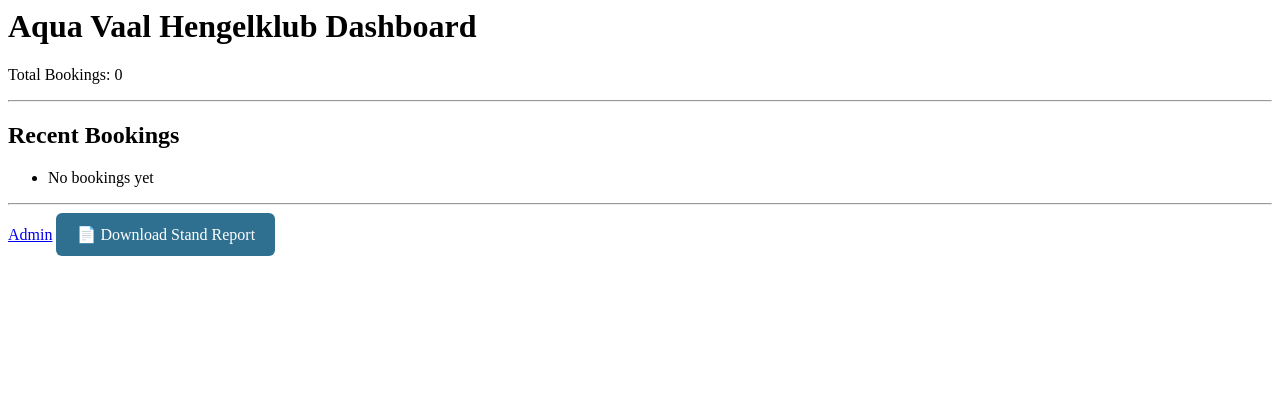
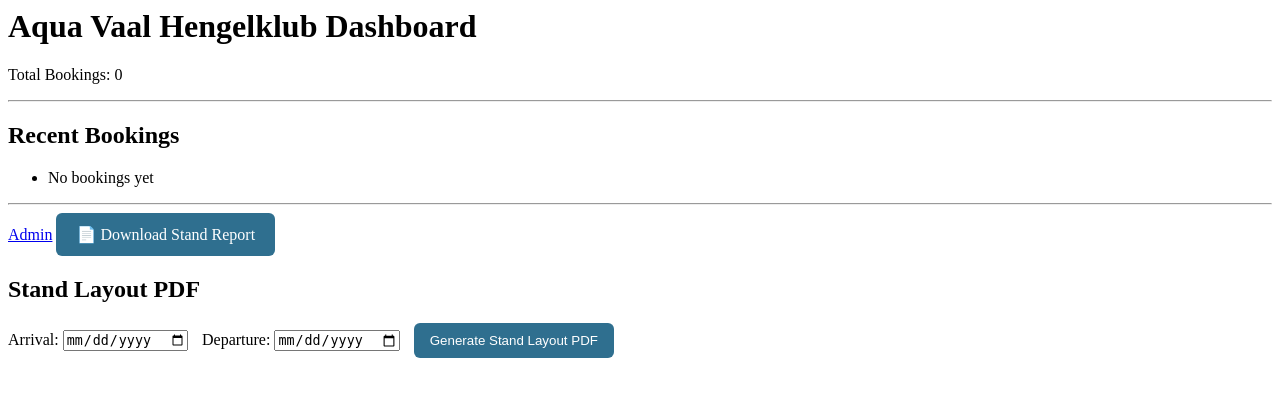
Before and after one commit to GoggaWilma/aquavaal-booking, a Django app: page / in a window 1280 px wide. Shown: the top 397 px of the page. Run offline with Django 5.2, Linux system fonts and the light colour scheme; data that the repository does not hold is empty.

Commit message:
Add stand 1 to 40 layout PDF report

```diff
--- a/bookings/templates/dashboard.html
+++ b/bookings/templates/dashboard.html
@@ -28,3 +28,24 @@
 ">
 📄 Download Stand Report
 </a>
+
+<h2>Stand Layout PDF</h2>
+
+<form action="/report/stands/" method="get" style="margin-top:20px;">
+    <label for="arrival">Arrival:</label>
+    <input type="date" name="arrival" id="arrival" required>
+
+    <label for="departure" style="margin-left:10px;">Departure:</label>
+    <input type="date" name="departure" id="departure" required>
+
+    <button type="submit" style="
+        padding:10px 16px;
+        background:#2f6f8f;
+        color:white;
+        border:none;
+        border-radius:6px;
+        margin-left:10px;
+    ">
+        Generate Stand Layout PDF
+    </button>
+</form>
--- a/bookings/views.py
+++ b/bookings/views.py
@@ -115,7 +115,7 @@ def dashboard(request):
 
     return render(request, 'dashboard.html', context)
 
-from datetime import datetime, time
+    from datetime import datetime, time
 
 from django.http import HttpResponse
 from django.contrib.admin.views.decorators import staff_member_required
@@ -161,178 +161,205 @@ def stand_report_pdf(request):
     available_color = HexColor("#2E8B57")
     border_color = HexColor("#D5D8DC")
     box_bg = HexColor("#F8F9F9")
+    section_color = HexColor("#154360")
     muted_text = HexColor("#566573")
 
-    # Header
-    p.setTitle("Aqua Vaal Stand Layout")
-    p.setFont("Helvetica-Bold", 20)
-    p.setFillColor(title_color)
-    p.drawString(30, page_height - 30, "Aqua Vaal Stand Layout")
+    # Real layout sections
+    layout_sections = [
+        ("Eskom", [1, 2]),
+        ("Owners A", [3]),
+        ("Boat Club", [4, 5, 6, 7]),
+        ("Owners B", [8, 9, 10, 11, 12, 13, 14]),
+        ("Public", [15, 16, 17, 18, 19, 20, 21]),
+        ("Owners C", [22, 23, 24, 25, 26, 27, 28, 29, 30, 31, 32, 33, 34, 35, 36, 37, 38, 39, 40]),
+    ]
 
-    p.setFont("Helvetica", 10)
-    p.setFillColor(black)
-    if arrival and departure:
-        period_text = (
-            f"Period: {arrival.strftime('%d %b %Y %H:%M')} "
-            f"to {departure.strftime('%d %b %Y %H:%M')}"
-        )
-    elif arrival:
-        period_text = f"From: {arrival.strftime('%d %b %Y %H:%M')}"
-    elif departure:
-        period_text = f"Until: {departure.strftime('%d %b %Y %H:%M')}"
-    else:
-        period_text = "Period: All active bookings"
+    # Load stands once
+    stands = Stand.objects.all().order_by("number")
+    stand_lookup = {stand.number: stand for stand in stands}
 
-    p.drawString(30, page_height - 48, period_text)
-
-    # Legend
-    legend_y = page_height - 72
-    p.setFont("Helvetica-Bold", 10)
-    p.setFillColor(black)
-    p.drawString(30, legend_y, "Legend:")
-
-    p.setFillColor(available_color)
-    p.rect(75, legend_y - 8, 12, 12, fill=1, stroke=0)
-    p.setFillColor(black)
-    p.setFont("Helvetica", 10)
-    p.drawString(92, legend_y - 6, "Available")
-
-    p.setFillColor(booked_color)
-    p.rect(160, legend_y - 8, 12, 12, fill=1, stroke=0)
-    p.setFillColor(black)
-    p.drawString(177, legend_y - 6, "Booked")
-
-    stands = Stand.objects.all().order_by("number")
-
-    # Grid layout
-    cols = 4
-    margin_x = 30
-    margin_y_top = 100
-    margin_y_bottom = 30
-    gap_x = 12
-    gap_y = 14
-
-    usable_width = page_width - (margin_x * 2)
-    box_width = (usable_width - (gap_x * (cols - 1))) / cols
-    box_height = 78
-
-    x = margin_x
-    y = page_height - margin_y_top
-    col = 0
-
+    # Load bookings once
     booking_stands = BookingStand.objects.filter(
         is_active=True
     ).select_related("booking", "booking__user", "stand")
 
-    # Apply date filter once
     if arrival and departure:
         booking_stands = booking_stands.filter(
             booking__arrival_datetime__lt=departure,
             booking__departure_datetime__gt=arrival,
-    )
+        )
+    elif arrival:
+        booking_stands = booking_stands.filter(
+            booking__departure_datetime__gt=arrival
+        )
+    elif departure:
+        booking_stands = booking_stands.filter(
+            booking__arrival_datetime__lt=departure
+        )
 
-    # Build lookup
-    stand_map = {}
+    # Map stand_id -> bookingstand
+    stand_booking_map = {}
     for bs in booking_stands:
-        if bs.stand_id not in stand_map:
-            stand_map[bs.stand_id] = bs
+        if bs.stand_id and bs.stand_id not in stand_booking_map:
+            stand_booking_map[bs.stand_id] = bs
 
+    def draw_header():
+        p.setTitle("Aqua Vaal Stand Layout")
+        p.setFont("Helvetica-Bold", 20)
+        p.setFillColor(title_color)
+        p.drawString(25, page_height - 28, "Aqua Vaal Stand Layout")
+
+        p.setFont("Helvetica", 10)
+        p.setFillColor(black)
+
+        if arrival and departure:
+            period_text = (
+                f"Period: {arrival.strftime('%d %b %Y %H:%M')} "
+                f"to {departure.strftime('%d %b %Y %H:%M')}"
+            )
         elif arrival:
-            qs = qs.filter(booking__departure_datetime__gt=arrival)
+            period_text = f"From: {arrival.strftime('%d %b %Y %H:%M')}"
         elif departure:
-            qs = qs.filter(booking__arrival_datetime__lt=departure)
+            period_text = f"Until: {departure.strftime('%d %b %Y %H:%M')}"
+        else:
+            period_text = "Period: All active bookings"
 
-        booking_stand = stand_map.get(stand.id)
+        p.drawString(25, page_height - 45, period_text)
+
+        p.setFont("Helvetica-Bold", 10)
+        p.drawString(25, page_height - 65, "Legend:")
+
+        p.setFillColor(available_color)
+        p.rect(72, page_height - 72, 12, 12, fill=1, stroke=0)
+        p.setFillColor(black)
+        p.setFont("Helvetica", 10)
+        p.drawString(90, page_height - 70, "Available")
+
+        p.setFillColor(booked_color)
+        p.rect(160, page_height - 72, 12, 12, fill=1, stroke=0)
+        p.setFillColor(black)
+        p.drawString(178, page_height - 70, "Booked")
+
+        p.setFont("Helvetica-Oblique", 9)
+        p.setFillColor(muted_text)
+        p.drawString(260, page_height - 70, "Left to right: Stand 1 to Stand 40 along the river")
+
+    def draw_stand_box(x, y, width, height, stand_number):
+        stand = stand_lookup.get(stand_number)
+
+        if stand:
+            booking_stand = stand_booking_map.get(stand.id)
+        else:
+            booking_stand = None
 
         is_booked = booking_stand is not None
         status_color = booked_color if is_booked else available_color
         status_text = "BOOKED" if is_booked else "AVAILABLE"
 
-        # Outer box
         p.setFillColor(box_bg)
         p.setStrokeColor(border_color)
-        p.roundRect(x, y - box_height, box_width, box_height, 8, fill=1, stroke=1)
+        p.roundRect(x, y - height, width, height, 6, fill=1, stroke=1)
 
-        # Status banner
         p.setFillColor(status_color)
-        p.roundRect(x + 8, y - 22, 68, 16, 4, fill=1, stroke=0)
+        p.roundRect(x + 6, y - 20, 56, 14, 4, fill=1, stroke=0)
+
         p.setFillColor(white)
-        p.setFont("Helvetica-Bold", 8)
-        p.drawString(x + 17, y - 17, status_text)
+        p.setFont("Helvetica-Bold", 7)
+        p.drawString(x + 12, y - 15, status_text)
 
-        # Stand title
         p.setFillColor(title_color)
-        p.setFont("Helvetica-Bold", 12)
-        p.drawString(x + 84, y - 17, f"Stand {stand.number}")
+        p.setFont("Helvetica-Bold", 10)
+        p.drawString(x + 68, y - 15, f"Stand {stand_number}")
 
-        # Details
         p.setFillColor(black)
-        p.setFont("Helvetica", 9)
+        p.setFont("Helvetica", 7)
 
         if is_booked:
             booking = booking_stand.booking
+            guest_name = "-"
             if booking.user:
-                guest_name = booking.user.get_full_name().strip() or booking.user.email
-            else:
-                guest_name = "Guest assigned"
+                guest_name = booking.user.get_full_name().strip() or booking.user.email or "-"
 
-            guest_line = f"Name: {guest_name}"
-            date_line = (
+            if len(guest_name) > 20:
+                guest_name = guest_name[:17] + "..."
+
+            date_text = (
                 f"{booking.arrival_datetime.strftime('%d %b')} - "
                 f"{booking.departure_datetime.strftime('%d %b')}"
             )
         else:
-            guest_line = "Name: -"
-            date_line = "Ready to book"
+            guest_name = "-"
+            date_text = "Ready to book"
 
-        # Clip long names a bit
-        if len(guest_line) > 32:
-            guest_line = guest_line[:29] + "..."
+        p.drawString(x + 8, y - 34, guest_name)
+        p.setFillColor(muted_text)
+        p.drawString(x + 8, y - 46, date_text)
 
-        p.drawString(x + 10, y - 40, guest_line)
-        p.setFillColor(muted_text)
-        p.drawString(x + 10, y - 54, date_line)
+    draw_header()
 
-        # Next box position
-        col += 1
-        if col == cols:
-            col = 0
-            x = margin_x
-            y -= (box_height + gap_y)
-        else:
-            x += (box_width + gap_x)
+    # Layout measurements
+    left_margin = 25
+    right_margin = 25
+    top_y = page_height - 95
+    bottom_margin = 25
+    section_gap = 16
+    row_gap = 8
 
-        # New page
-        if y - box_height < margin_y_bottom:
+    box_height = 52
+    usable_width = page_width - left_margin - right_margin
+    max_cols = 7
+    box_gap = 6
+    box_width = (usable_width - (box_gap * (max_cols - 1))) / max_cols
+
+    current_y = top_y
+
+    for section_name, stand_numbers in layout_sections:
+        needed_height = 20 + box_height + section_gap
+
+        if current_y - needed_height < bottom_margin:
             p.showPage()
-            page_width, page_height = landscape(A4)
+            draw_header()
+            current_y = top_y
 
-            # Reset header on new page
-            p.setFont("Helvetica-Bold", 20)
-            p.setFillColor(title_color)
-            p.drawString(30, page_height - 30, "Aqua Vaal Stand Layout")
+        # Section title
+        p.setFillColor(section_color)
+        p.setFont("Helvetica-Bold", 12)
+        p.drawString(left_margin, current_y, section_name)
 
-            p.setFont("Helvetica", 10)
-            p.setFillColor(black)
-            p.drawString(30, page_height - 48, period_text)
+        current_y -= 10
 
-            p.setFont("Helvetica-Bold", 10)
-            p.drawString(30, page_height - 72, "Legend:")
-            p.setFillColor(available_color)
-            p.rect(75, page_height - 80, 12, 12, fill=1, stroke=0)
-            p.setFillColor(black)
-            p.setFont("Helvetica", 10)
-            p.drawString(92, page_height - 78, "Available")
-            p.setFillColor(booked_color)
-            p.rect(160, page_height - 80, 12, 12, fill=1, stroke=0)
-            p.setFillColor(black)
-            p.drawString(177, page_height - 78, "Booked")
+        # Draw row(s) for this section
+        x = left_margin
+        col = 0
+        row_top_y = current_y - 6
 
-            x = margin_x
-            y = page_height - margin_y_top
-            col = 0
+        for index, stand_number in enumerate(stand_numbers):
+            draw_stand_box(x, row_top_y, box_width, box_height, stand_number)
+
+            col += 1
+            if col == max_cols and index != len(stand_numbers) - 1:
+                col = 0
+                x = left_margin
+                row_top_y -= (box_height + row_gap)
+
+                if row_top_y - box_height < bottom_margin:
+                    p.showPage()
+                    draw_header()
+                    current_y = top_y
+                    p.setFillColor(section_color)
+                    p.setFont("Helvetica-Bold", 12)
+                    p.drawString(left_margin, current_y, f"{section_name} (continued)")
+                    current_y -= 10
+                    row_top_y = current_y - 6
+            else:
+                x += (box_width + box_gap)
+
+        # Move current_y below the section
+        rows_used = ((len(stand_numbers) - 1) // max_cols) + 1
+        current_y = current_y - (rows_used * (box_height + row_gap)) - section_gap
 
     p.save()
     return response
 
+
     print("PDF generated in:", time.time() - start)
```
